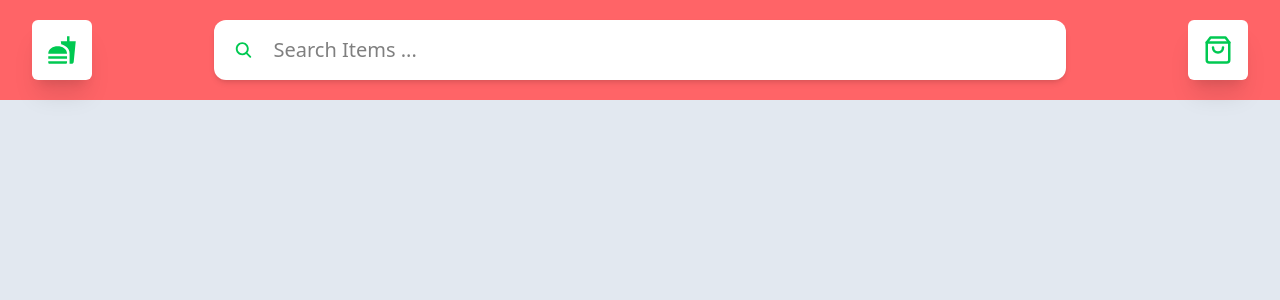
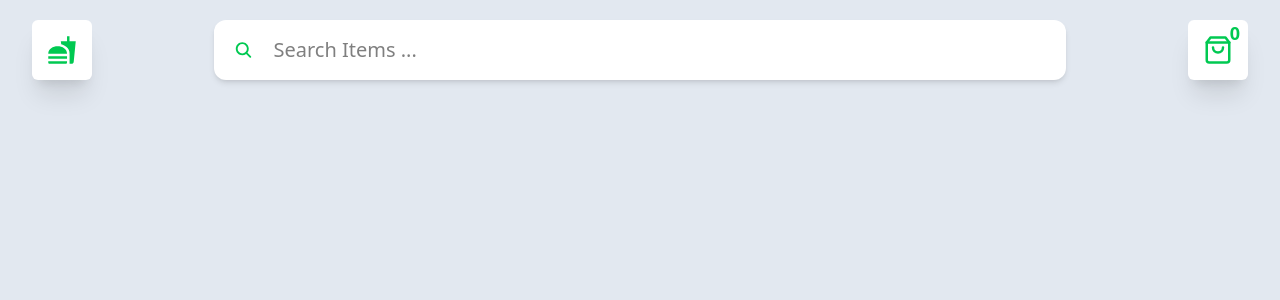
Before and after one commit to HasibCoderLab/-Food-Delivery-Website, a React (Vite) app: page / in a window 1280 px wide. Shown: the top 300 px of the page. Built offline with nearby package versions, Linux system fonts and the light colour scheme.

Commit message:
Commit:Fixed style

```diff
--- a/src/components/Nav/Nav.jsx
+++ b/src/components/Nav/Nav.jsx
@@ -4,7 +4,7 @@ import { IoSearch } from "react-icons/io5";
 import { LuShoppingBag } from "react-icons/lu";
 const Nav = () => {
     return (
-        <div className=' bg-red-400 w-full h-[100px] flex justify-between items-center  px-8 '>
+        <div className='  w-full h-[100px] flex justify-between items-center  px-8 '>
             <div className='w-[60px] h-[60px]  bg-white flex justify-center items-center rounded-md shadow-xl'>
                 <MdFastfood className="w-[30px] h-[30px]  text-green-500   " />
             </div>
@@ -12,7 +12,8 @@ const Nav = () => {
                 <IoSearch className=' text-green-500 w-5 h-5' />
                 <input type="text"  placeholder='Search Items ...' className=' w-full outline-none text-[20px]' />
             </form>
-            <div className=' w-[60px] h-[60px]  bg-white flex justify-center items-center rounded-md shadow-xl'>
+            <div className=' w-[60px] h-[60px]  bg-white flex justify-center items-center rounded-md shadow-xl relative  '>
+                <span className='absolute top-0 right-2 text-green-500 font-bold text-[18px]'> 0</span>
                 <LuShoppingBag className="w-[30px] h-[30px]  text-green-500" />
             </div>
         </div>
```
